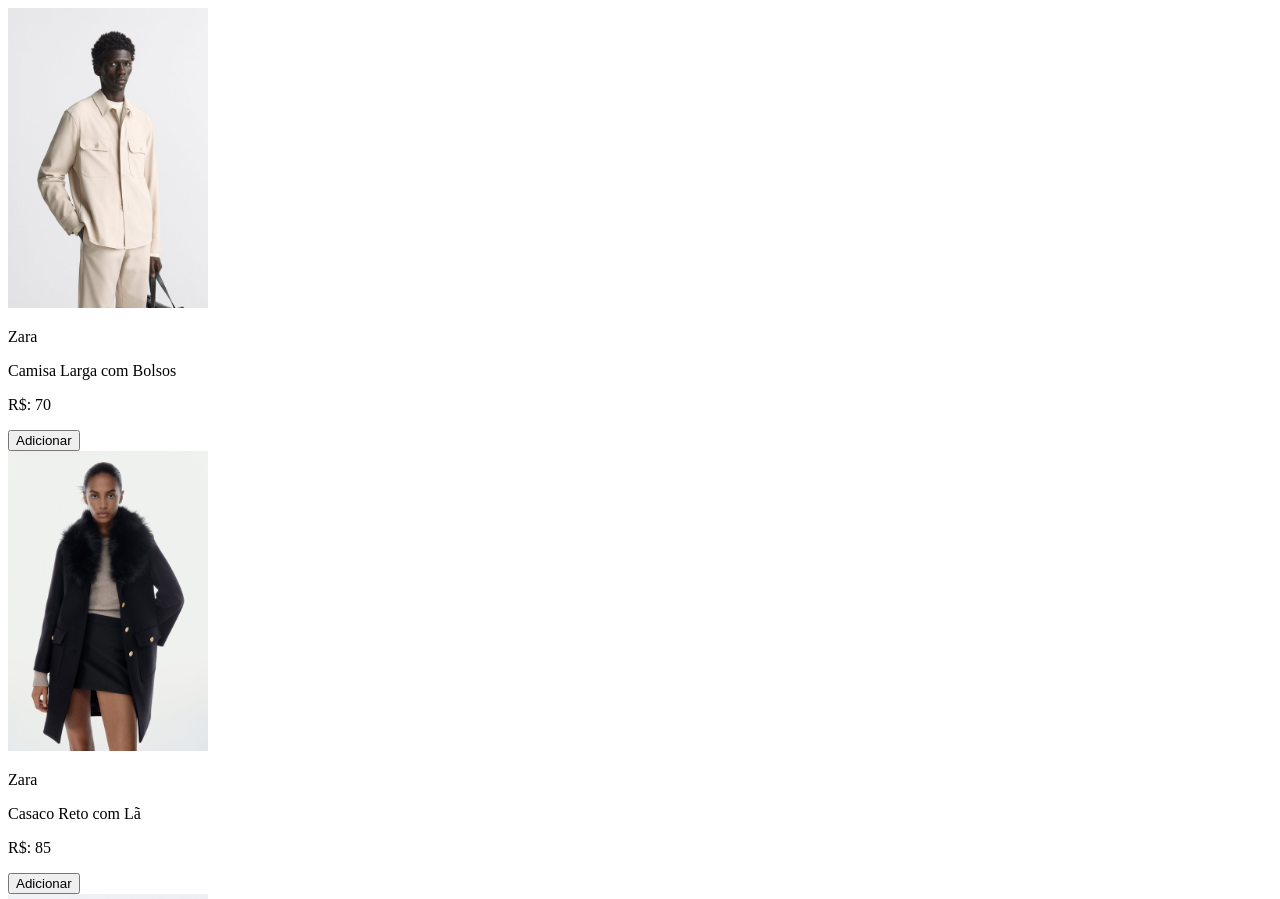
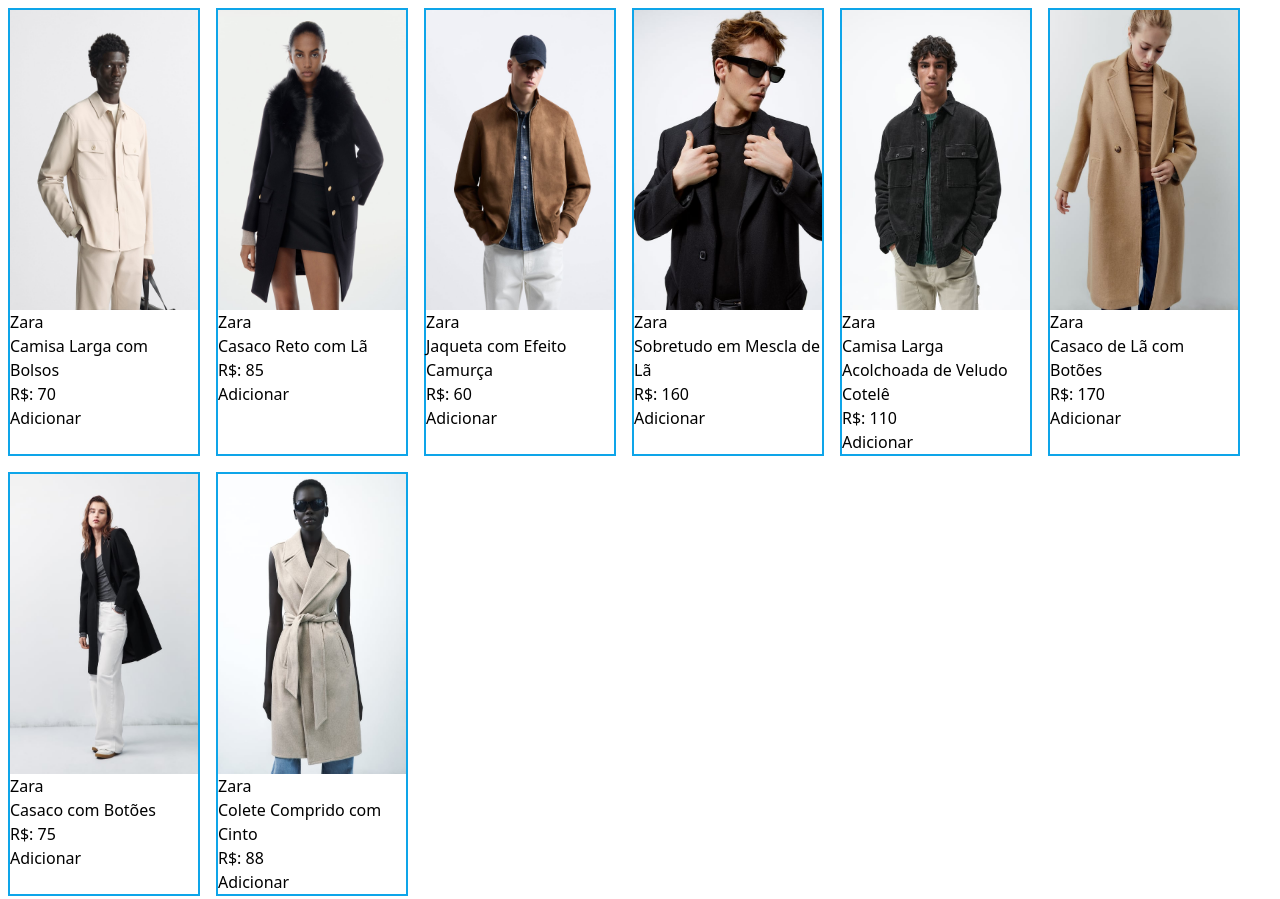
Before and after one commit to pzif/loja_virtual, a website built with Vite: page index.html in a window 1280 px wide. Shown: the top 899 px of the page. Built offline with nearby package versions, Linux system fonts and the light colour scheme.

Commit message:
ajuste na dimensão dos produtos

```diff
--- a/index.html
+++ b/index.html
@@ -10,7 +10,7 @@
 
   <header></header>
   <main>
-    <section id="conteiner-produto">
+    <section id="conteiner-produto" class="flex flex-wrap">
 
     </section>
   </main>
--- a/main.js
+++ b/main.js
@@ -68,7 +68,7 @@ const catalogo = [
 
 for (const produtoCatalogo of catalogo) {
 
-    const cartaoProduto = `<div id="card-produto-1">
+    const cartaoProduto = `<div class='border-solid border-2 border-sky-500 w-48 m-2' id="card-produto-${produtoCatalogo.id}">
     <img
         src="./assets/img/${produtoCatalogo.imagem}"
         alt="Produto 1 da loja virtual."
--- a/style.css
+++ b/style.css
@@ -0,0 +1,3 @@
+@tailwind base;
+@tailwind components;
+@tailwind utilities;
--- a/tailwind.config.js
+++ b/tailwind.config.js
@@ -1,6 +1,6 @@
 /** @type {import('tailwindcss').Config} */
 export default {
-  content: ["./src/**/*.{html,js}"],
+  content: ["./src/**/*.{html,js}","./*.{html,js}"],
   theme: {
     extend: {},
   },
```
